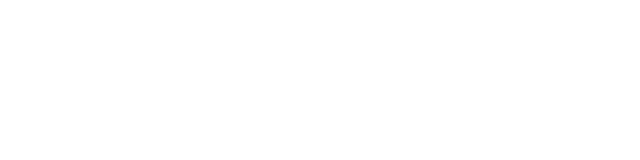
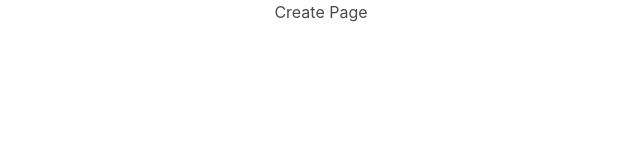
Before and after one commit to amandakso/odin-blog-cms, a React (Create React App) app: page /create in a window 1280 px wide. Before the commit this address had no page. Shown: the top 160 px of the page, without its empty margins (319-959 px from the left). Built offline with nearby package versions, Linux system fonts and the light colour scheme; sample sign-in values are in the browser's storage.

Commit message:
add create page component with link on navbar

```diff
--- a/src/App.js
+++ b/src/App.js
@@ -6,6 +6,7 @@
 import PrivateRoute from "./PrivateRoute";
 
 import Home from "./components/Home";
+import Create from "./components/Create";
 import Login from "./components/Login";
 import Signup from "./components/Signup";
 
@@ -15,6 +16,7 @@
       <BrowserRouter>
         <Routes>
           <Route path="/" element={<PrivateRoute child={<Home />} />} />
+          <Route path="/create" element={<PrivateRoute child={<Create />} />} />
           <Route path="/login" element={<Login />} />
           <Route path="/signup" element={<Signup />} />
         </Routes>
--- /dev/null
+++ b/src/components/Create.js
@@ -0,0 +1,11 @@
+import React from "react";
+
+const Create = () => {
+  return (
+    <div>
+      <h1>Create Page</h1>
+    </div>
+  );
+};
+
+export default Create;
--- a/src/components/Navbar.js
+++ b/src/components/Navbar.js
@@ -57,7 +57,7 @@
           </Link>
         </div>
         <div className="navbar-end">
-          <Link to={"/"} className="navbar-item">
+          <Link to={"/create"} className="navbar-item">
             Create Post
           </Link>
           <div className="navbar-item">
```
